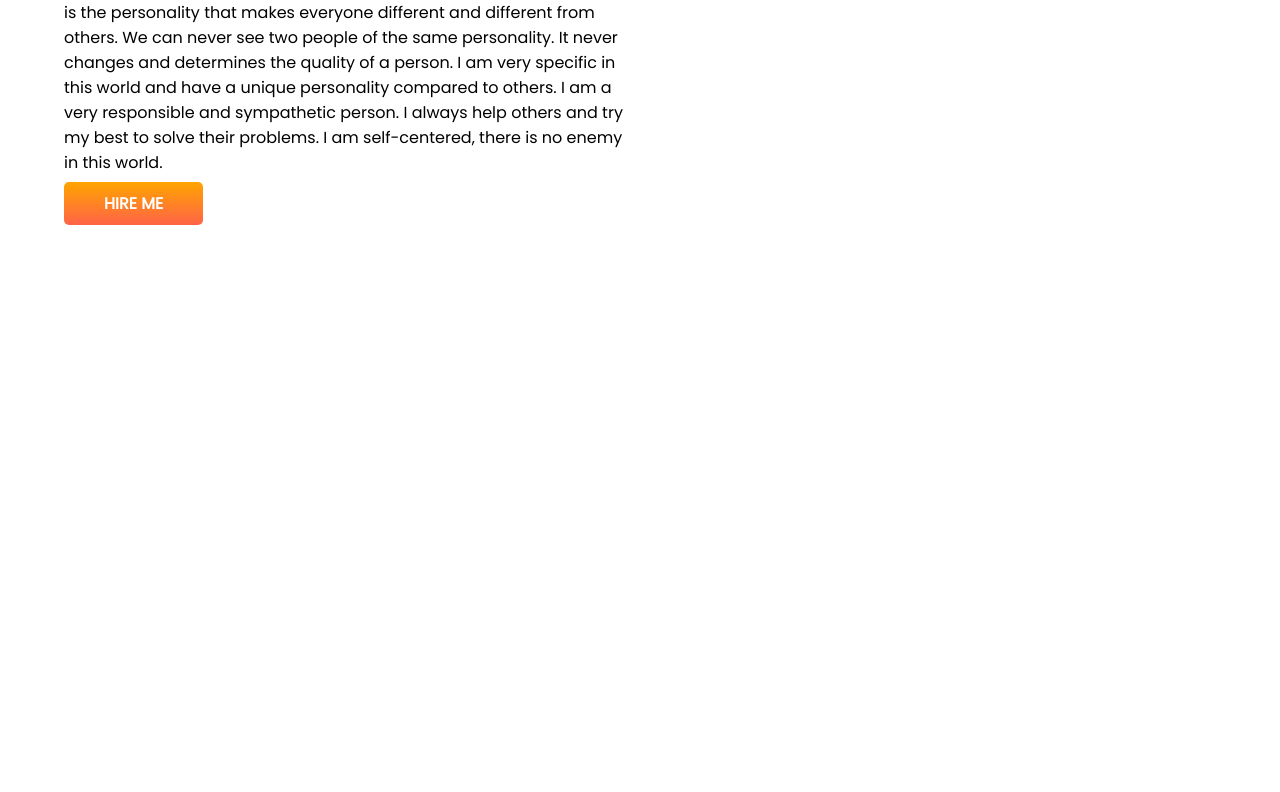
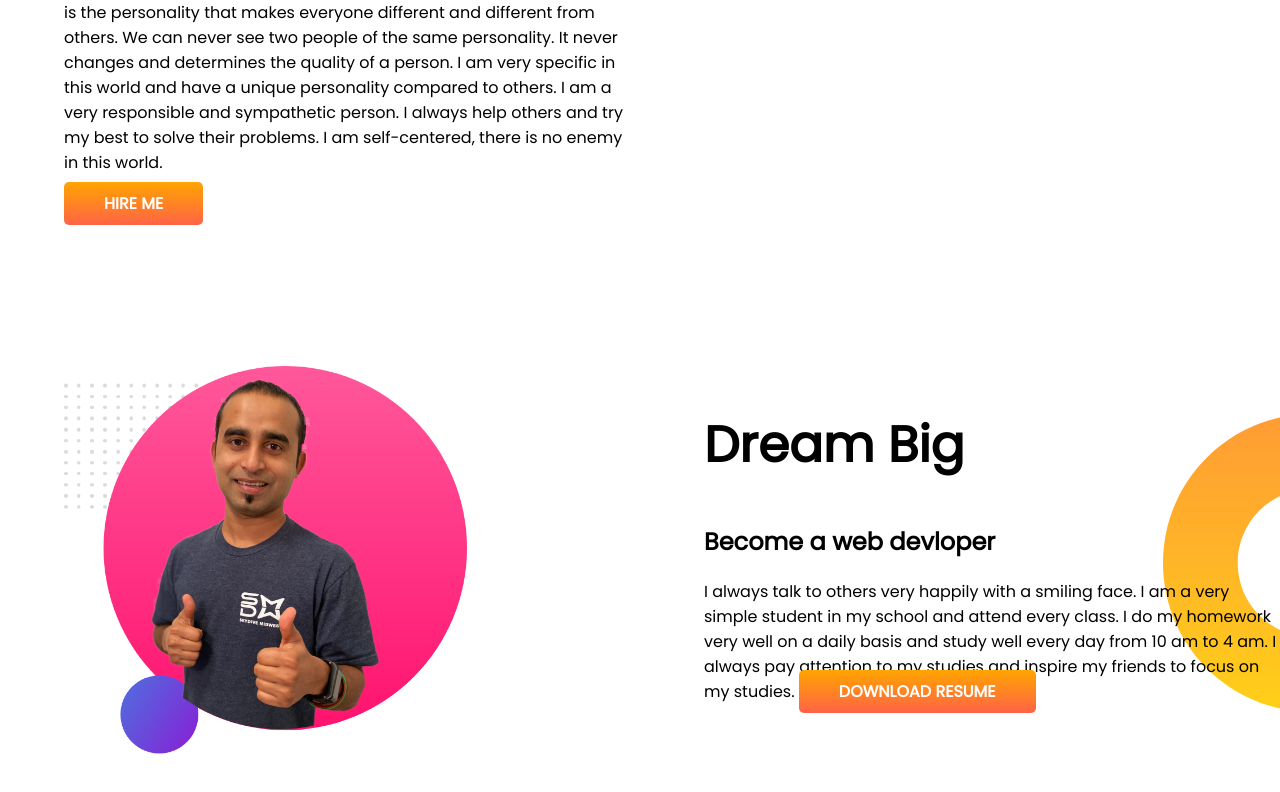
Before and after one commit to muhammadshykat/devloper-portfolio, a plain HTML site: page index.html in a window 1280 px wide. Shown: the part 422-1214 px from the top of the page. Before the commit the page ends 800 px from the top, so only its background shows below. Drawn offline with Linux system fonts and the light colour scheme.

Commit message:
dream added

```diff
--- a/index.html
+++ b/index.html
@@ -36,6 +36,24 @@
             <img src="images/my-bg.png" alt="">
         </div>
     </section>
+    <section class="dream-big">
+        <div class="half-width">
+            <img src="images/jhankar2.png" alt="">
+        </div>
+        <div class="half-width">
+            <h1>Dream Big</h1>
+            <h2>Become a web devloper</h2>
+            <p1>I always talk to others very happily with a smiling face. I am a very simple student in my school and
+                attend every class.
+
+                I do my homework very well on a daily basis and study well every day from 10 am to 4 am.
+
+                I always pay attention to my studies and inspire my friends to focus on my studies.</p1>
+
+            <a class="link-button" target="_blank" href="">DOWNLOAD RESUME</a>
+        </div>
+
+    </section>
 </body>
 
 </html>
--- a/style.css
+++ b/style.css
@@ -10,6 +10,7 @@ h1{
 }
 section{
     display: flex;
+    margin-bottom: 150px;
 }
 .half-width{
     width: 50%;
@@ -30,3 +31,8 @@ section{
     background-image: url(images/top-banner.png);
     background-repeat: no-repeat;
 }
+.dream-big{
+    background-image: url(images/dream-bg.png);
+    background-repeat: no-repeat;
+    background-position: right;
+}
```
